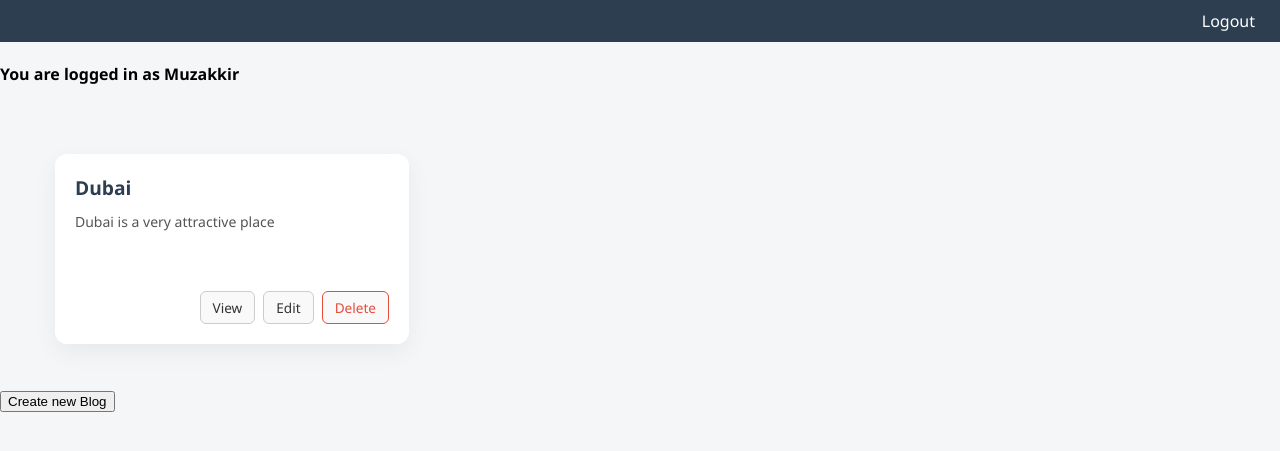
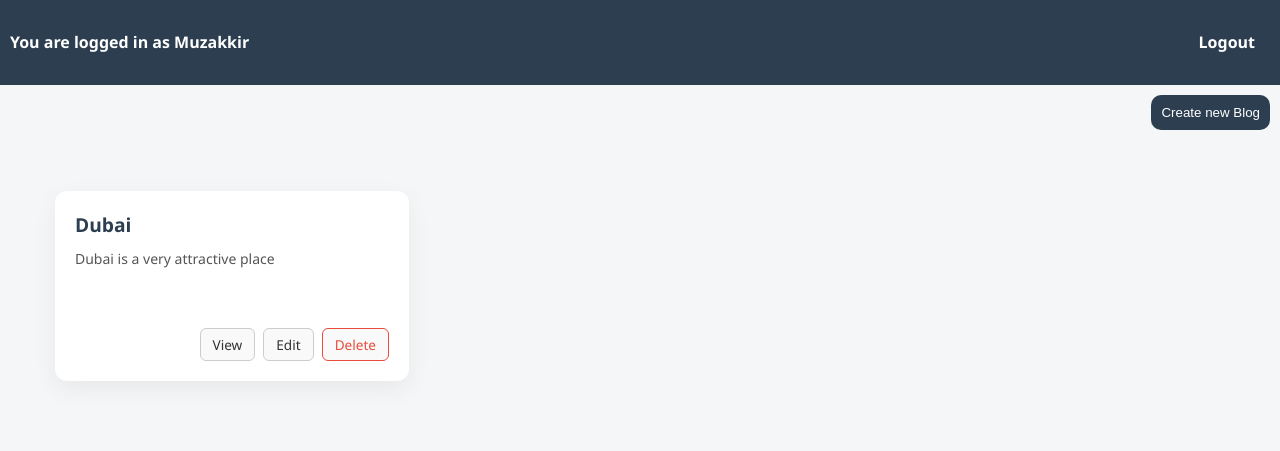
Before and after one commit to muzakkir2045/blogs, a Flask app: page /dashboard in a window 1280 px wide. Shown: the top 451 px of the page. Run offline with Flask 3, Linux system fonts and the light colour scheme; a user stored in the database is signed in; data comes from the database, SQL or seed files in the repository.

Commit message:
Made a css file for new blogs

```diff
--- a/static/dashboard.css
+++ b/static/dashboard.css
@@ -6,9 +6,16 @@
     padding: 0;
 }
 header{
+    display: flex;
+    align-items: center;
     background-color: #2c3e50;
     color: white;
     padding: 10px;
+    justify-content: space-between;
+}
+
+header .title{
+    display: flex;
 }
 
 header nav ul{
@@ -27,13 +34,14 @@
     text-decoration: none;
     margin: 0 15px;
     color: white;
+    font-weight: bold;
 }
 
 .blog-container {
     display: grid;
     grid-template-columns: repeat(auto-fill , minmax(300px,1fr));
     gap: 24px;
-    padding: 32px;
+    padding: 30px;
     max-width: 1200px;
     margin: 0 auto;
 }
@@ -98,6 +106,23 @@
     color: #e74c3c;
 }
 
+.create-btn:hover {
+    background-color: lightblue;
+    color: darkblue;
+}
+
+.create-btn {
+    display: flex;
+    justify-self: flex-end;
+    margin-top: 10px;
+    margin-right: 10px;
+    border-radius: 10px;
+    border: none;
+    padding: 10px;
+    color: white;
+    background-color: #2c3e50;
+}
+
 /* Tablet */
 @media (max-width: 1024px) {
     .blog-container {
--- a/templates/dashboard.html
+++ b/templates/dashboard.html
@@ -1,22 +1,27 @@
+<html>
 
-<html>
 <head>
     <title>Dashboard</title>
     <link rel="stylesheet" href="{{ url_for('static', filename='dashboard.css') }}">
     <style>
-            h1 { color: green;}
+        h1 {
+            color: green;
+        }
     </style>
 </head>
 
 <body>
     <header>
+        <h4 class="title">You are logged in as {{ username }}</h4>
         <nav>
             <ul>
                 <li><a href="/logout">Logout</a></li>
             </ul>
         </nav>
     </header>
-        <h4>You are logged in as {{ username }}</h4>
+    <form action="/new" method="GET">
+            <button class="create-btn" type="submit">Create new Blog</button>
+    </form>
     <main class="blog-container">
 
         {% for post in posts %}
@@ -32,8 +37,8 @@
         </article>
         {% endfor %}
     </main>
-        <form action="/new" method="GET">
-            <button type="submit">Create new Blog</button>
-        </form>
+
+
 </body>
+
 </html>
```
Also changed, not shown: static/new_blog.css (added). Lines whose indentation alone changed are shown as unchanged.
